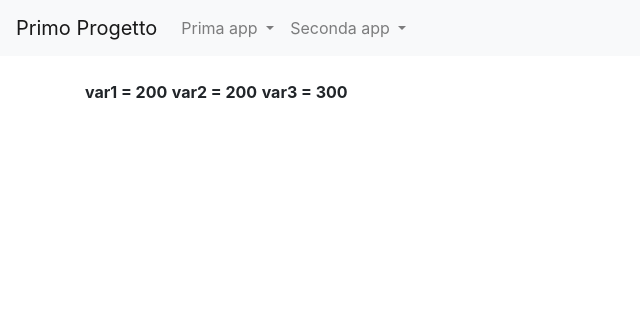
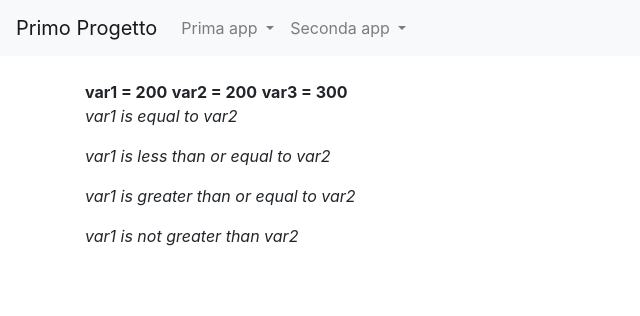
Before and after one commit to simonerigamonti/primo_progetto, a Django app: page /seconda_app/es_if in a window 1280 px wide. Shown: the top 316 px of the page, without its empty margins (0-640 px from the left). Run offline with Django 5.2, Linux system fonts and the light colour scheme.

Commit message:
Passo 11 : Creazione seconda app

```diff
--- a/seconda_app/templates/seconda_app/es_if.html
+++ b/seconda_app/templates/seconda_app/es_if.html
@@ -6,4 +6,31 @@
     <b>var1 = {{ var1 }}</b>
     <b>var2 = {{ var2 }}</b>
     <b>var3 = {{ var3 }}</b>
+    {% if var1 < var2 %}
+        <p><i>var1 is smaller than var2</i></p>
+    {% endif %}
+    {% if var1 > var2 %}
+        <p><i>var1 is greater than var2</i></p>
+    {% endif %}
+    {% if var1 == var2 %}
+        <p><i>var1 is equal to var2</i></p>
+    {% endif %}
+    {% if var1 != var2 %}
+        <p><i>var1 is not equal to var2</i></p>
+    {% endif %}
+    {% if var1 <= var2 %}
+        <p><i>var1 is less than or equal to var2</i></p>
+    {% endif %}
+    {% if var1 >= var2 %}
+        <p><i>var1 is greater than or equal to var2</i></p>
+    {% endif %}
+    {% if var1 < var2 and var1 < var3 %}
+        <p><i>var1 is less than var2 and var1 is less than var3</i></p>
+    {% endif %}
+    {% if var1 < var2 and var3 < var2 %}
+        <p><i>var1 is less than var2 or var3 is less than var2</i></p>
+    {% endif %}
+    {% if not var1 > var2 %}
+        <p><i>var1 is not greater than var2</i></p>
+    {% endif %}
 {%endblock content%}
```
